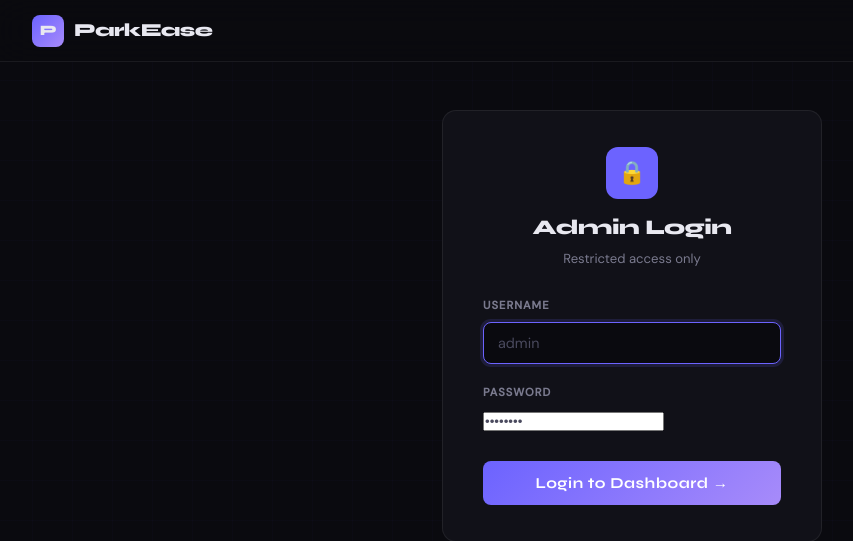
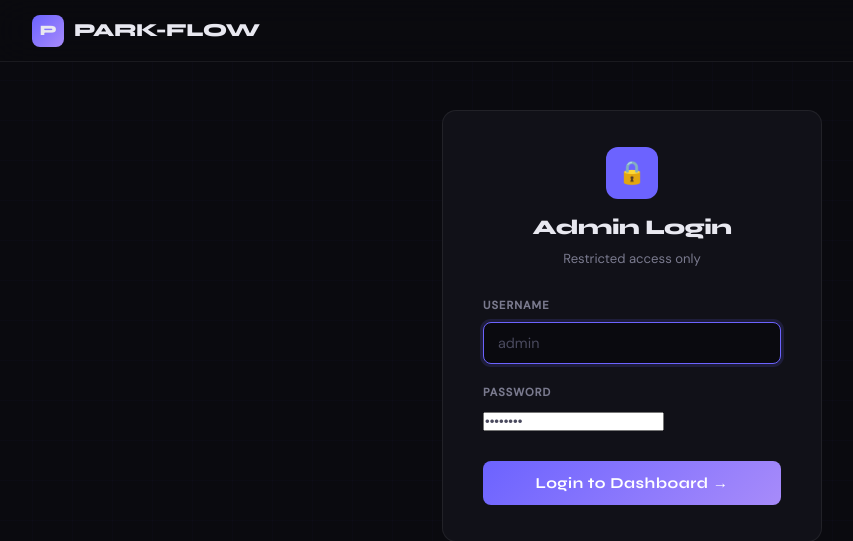
Before and after one commit to prajwal363/parking_system, a Flask app: page /admin/login in a window 1280 px wide. Shown: the top 541 px of the page, without its empty margins (8-861 px from the left). Run offline with Flask 3, Linux system fonts and the light colour scheme.

Commit message:
park-flow

```diff
--- a/templates/admin_login.html
+++ b/templates/admin_login.html
@@ -3,12 +3,12 @@
 <head>
   <meta charset="UTF-8">
   <meta name="viewport" content="width=device-width, initial-scale=1.0">
-  <title>ParkEase — Admin Login</title>
+  <title>PARK-FLOW — Admin Login</title>
   <link rel="stylesheet" href="{{ url_for('static', filename='style.css') }}?v=4">
 </head>
 <body>
   <nav>
-    <span class="logo"><span class="logo-icon">P</span> ParkEase</span>
+    <span class="logo"><span class="logo-icon">P</span> PARK-FLOW</span>
   </nav>
   <main style="display:flex; justify-content:center; align-items:center; min-height:70vh;">
     <div style="width:100%; max-width:380px;">
```
